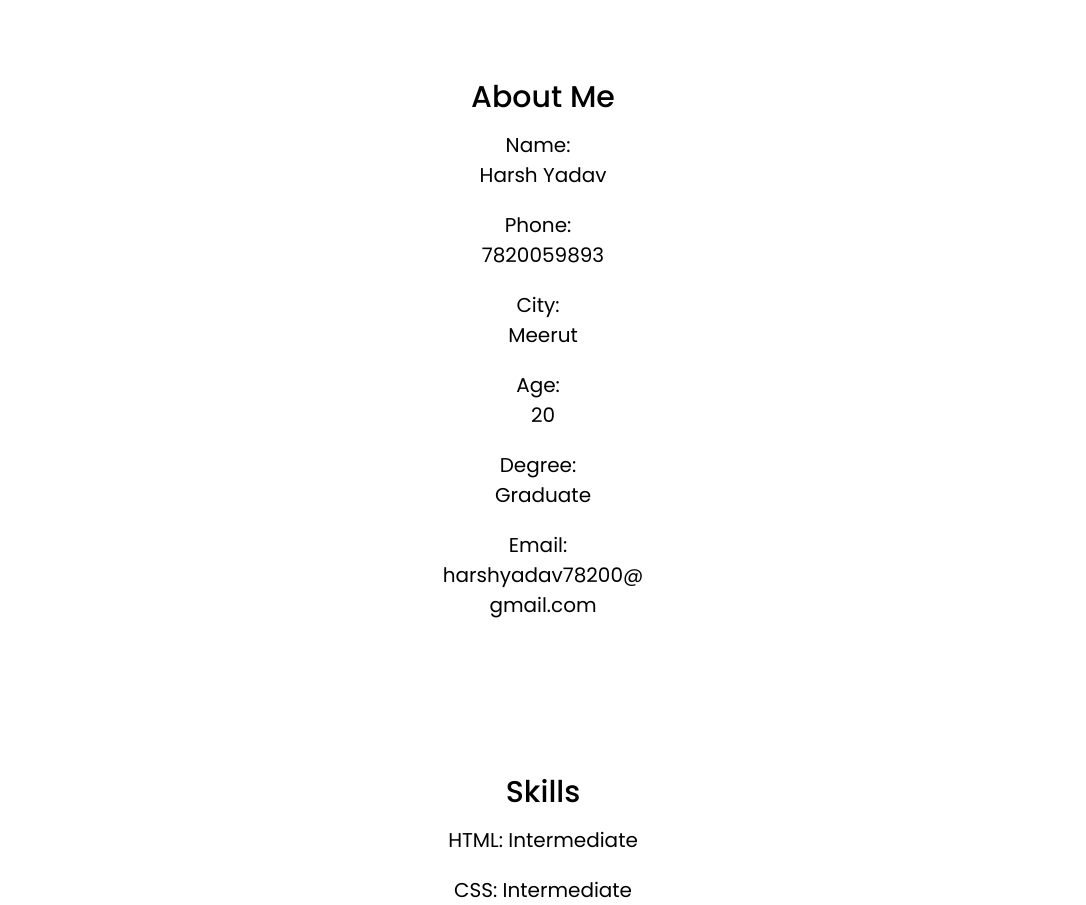
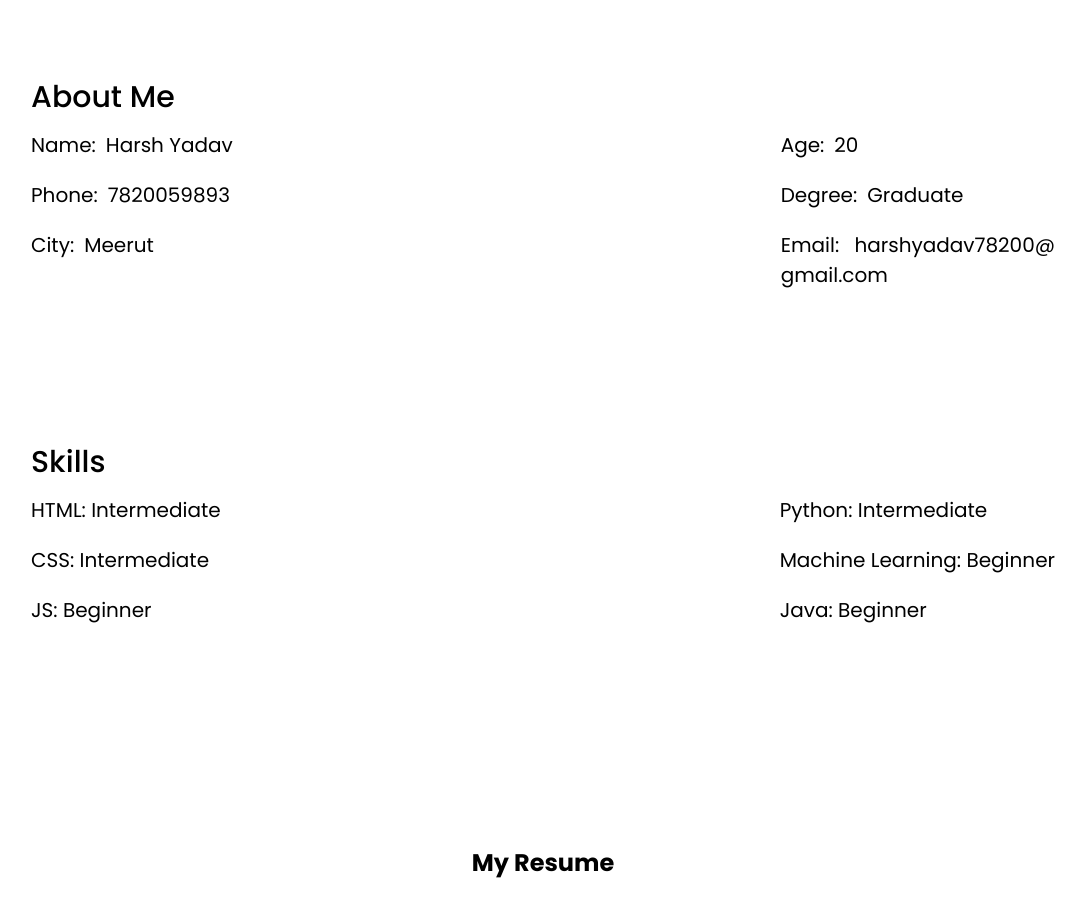
Before and after one commit to w3villa-Harsh-Yadav/Task_06_Portfolio, a plain HTML site: page index.html in a window 1280 px wide. Shown: the part 1612-2517 px from the top of the page, without its empty margins (97-1183 px from the left). Drawn offline with Linux system fonts and the light colour scheme.

Commit message:
Add responsivity

```diff
--- a/assets/style.css
+++ b/assets/style.css
@@ -160,11 +160,32 @@ ul{
     font-size: 20px;
 }
 /* Media Queries for About Section */
-@media screen and (max-width:1800px){
+@media screen and (max-width:1400px){
+    .About .container .About-content{
+        flex-direction: column;
+    }
+    .About .container .About-content .About-me .col div{
+        padding-top: 10px;
+        padding-bottom: 10px;
+    }
+    .About .container .About-content .skill-set .skills div{
+        padding-top: 10px;
+        padding-bottom: 10px;
+    }
+    .About .container .About-content .image{
+        text-align: center;
+    }
+}
+@media screen and (max-width:800px){
+    .About .container .About-content .image img{
+        height: 40vh;
+        width: 40vh;
+        border-radius: 50%;
+        object-fit: cover;
+        object-position: top;
+    }
     .About .container .About-content{
         text-align: center;
-    }
-    .About .container .About-content{
         flex-direction: column;
     }
     .About .container .About-content .About-me{
@@ -190,15 +211,6 @@ ul{
     .About .container .About-content .skill-set .skills div{
         padding-top: 10px;
         padding-bottom: 10px;
-    }
-}
-@media screen and (max-width:900px){
-    .About .container .About-content .image img{
-        height: 40vh;
-        width: 40vh;
-        border-radius: 50%;
-        object-fit: cover;
-        object-position: top;
     }
 }
 
```
